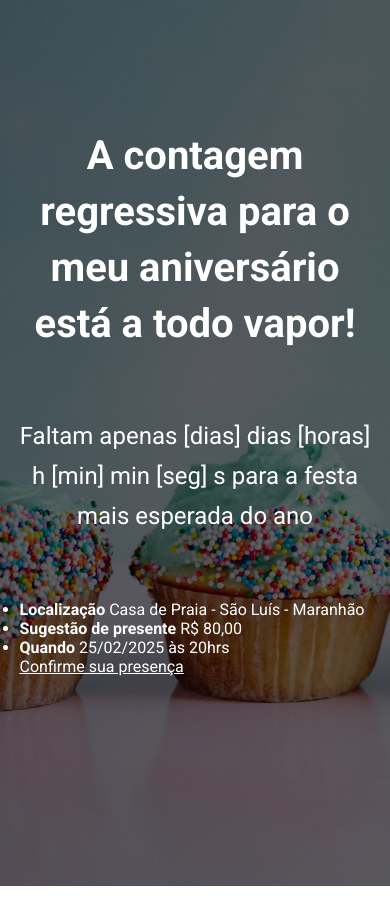
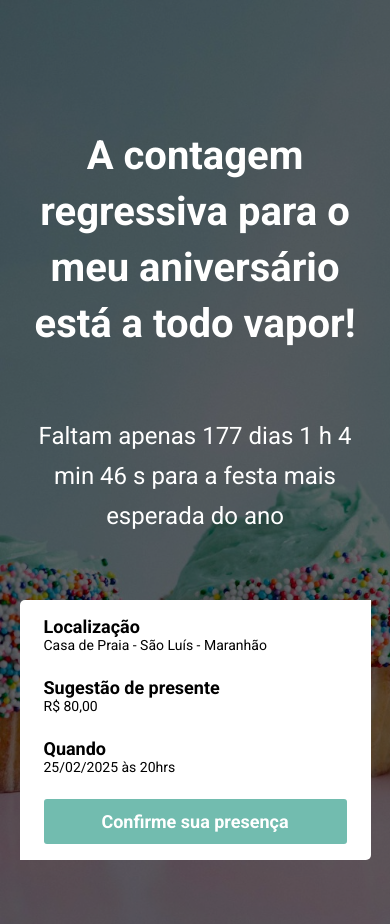
Before and after one commit to vinisantosn/birthday-invitation, a website built with Parcel: page src/index.html in a window 390 px wide. Shown: the top 924 px of the page. Before the commit the page ends 886 px from the top, so only its background shows below. Built offline with nearby package versions, Linux system fonts and the light colour scheme.

Commit message:
feat: complete hero

```diff
--- a/src/index.html
+++ b/src/index.html
@@ -1,5 +1,6 @@
 <!DOCTYPE html>
 <html lang="pt-br">
+
 <head>
     <meta charset="UTF-8">
     <meta name="viewport" content="width=device-width, initial-scale=1.0">
@@ -10,14 +11,19 @@
     <link href="https://fonts.googleapis.com/css2?family=Roboto:wght@400;700;900&display=swap" rel="stylesheet">
     <!-- CSS -->
     <link rel="stylesheet" href="styles/main.scss">
+    <!-- LIBS -->
+    <!-- AOS: ANIMAÇÃO -->
+    <link rel="stylesheet" href="https://unpkg.com/aos@next/dist/aos.css" />
 
 </head>
+
 <body>
     <header class="hero">
         <div class="container">
             <!-- <img src="./images/fundo.jpg" alt="fundo"> -->
             <p class="hero__text-title">A contagem regressiva para o meu aniversário está a todo vapor!</p>
-            <p class="hero__text">Faltam apenas [dias] dias [horas] h [min] min [seg] s para a festa mais esperada do ano</p>
+            <p id="msg" class="hero__text">Faltam apenas <span id="contador"></span> para a festa mais esperada do
+                ano</p>
             <div class="infos-bar">
                 <ul class="infos-bar__infos">
                     <li class="infos-bar__infos__item">
@@ -39,5 +45,9 @@
             </div>
         </div>
     </header>
+
+    <script src="https://unpkg.com/aos@next/dist/aos.js"></script>
+    <script src="scripts/main.js"></script>
 </body>
+
 </html>
--- a/src/scripts/main.js
+++ b/src/scripts/main.js
@@ -0,0 +1,35 @@
+AOS.init();
+
+const dataDoEvento = new Date("Feb 25, 2025 20:00:00");
+const timeStampDoEvento = dataDoEvento.getTime();
+console.log(timeStampDoEvento);
+
+const contAsHoras = setInterval(function () {
+  const agora = new Date();
+  const timeStampDoAtual = agora.getTime();
+  const distanciaAteoEvento = timeStampDoEvento - timeStampDoAtual;
+
+  const diasEmMs = 1000 * 60 * 60 * 24;
+  const horasEmMs = 1000 * 60 * 60;
+  const minutosEmMs = 1000 * 60;
+
+  const diasAteEvento = Math.floor(distanciaAteoEvento / diasEmMs);
+  const horasAteEvento = Math.floor(
+    (distanciaAteoEvento % diasEmMs) / horasEmMs
+  );
+  const minutosAteEvento = Math.floor(
+    (distanciaAteoEvento % horasEmMs) / minutosEmMs
+  );
+  const segundosAteEvento = Math.floor(
+    (distanciaAteoEvento % minutosEmMs) / 1000
+  );
+
+  document.getElementById(
+    "contador"
+  ).innerHTML = `${diasAteEvento} dias ${horasAteEvento} h ${minutosAteEvento} min ${segundosAteEvento} s `;
+
+  if (distanciaAteoEvento < 0) {
+    clearInterval(contAsHoras);
+    document.getElementById("msg").innerHTML = "A comemoração já aconteceu, fique de olho e não perca a próxima!";
+  }
+}, 1000);
--- a/src/styles/_hero.scss
+++ b/src/styles/_hero.scss
@@ -36,4 +36,7 @@
 
         text-align: center;
     }
+    @media (max-width: 640px) {
+        padding-bottom: 128px;
+    }
 }
--- /dev/null
+++ b/src/styles/components/_buttons.scss
@@ -0,0 +1,25 @@
+@use "../variables";
+.button {
+  padding: 12px;
+  font-size: 18px;
+  font-weight: bold;
+  text-decoration: none;
+  text-align: center;
+  white-space: nowrap;
+  border-radius: 3px;
+  &--primary {
+    color: variables.$primaryTextColor;
+    background-color: variables.$btnColor;
+  }
+
+  @media (max-width: 640px) {
+    display: block;
+    width: 100%;
+    justify-content: center;
+  }
+  @media (max-width: 1024px) {
+    display: flex;
+    align-items: center;
+    justify-content: center;
+  }
+}
--- /dev/null
+++ b/src/styles/components/_infos_bar.scss
@@ -0,0 +1,39 @@
+@use "../variables";
+.infos-bar {
+  padding: 16px 24px;
+  background-color: white;
+  border-radius: 5px 0;
+display: flex;
+justify-content: space-between;
+  &__infos {
+    display: flex;
+    gap: 40px;
+    &__item {
+      font-size: 14px;
+      color: variables.$secondaryColor;
+      b {
+          color: variables.$secondaryColor;
+        font-size: 18px;
+        display: block;
+      }
+    }
+  }
+  @media(max-width: 640px){
+    display: block;
+    &__infos{
+        display: block;
+        &__item{
+            margin-bottom: 24px;
+        }
+    }
+  }
+  @media (max-width: 1024px) {
+    display: block;
+    &__infos{
+        // gap: 16px;
+        &__item{
+            margin-bottom: 24px;
+        }
+    }
+  }
+}
--- a/src/styles/main.scss
+++ b/src/styles/main.scss
@@ -1,5 +1,7 @@
 @use "variables";
 @use "hero";
+@use "components/infos_bar";
+@use "components/buttons";
 
 *{
     margin: 0;
@@ -7,6 +9,7 @@
     box-sizing: border-box;
     font-family: Roboto, sans-serif;
     color: variables.$primaryTextColor;
+    list-style: none;
 }
 
 .container{
--- a/src/styles/variables.scss
+++ b/src/styles/variables.scss
@@ -1 +1,4 @@
 $primaryTextColor: white;
+$secondaryColor: black;
+
+$btnColor: #72bcaf;
```
